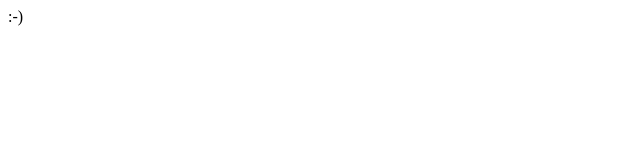
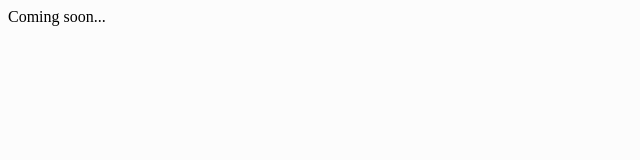
Before and after one commit to Akvel/akvel.github.com, a plain HTML site: page index.html in a window 1280 px wide. Shown: the full height of the page, 0-640 px from the left. Drawn offline with Linux system fonts and the light colour scheme.

Commit message:
Update index.html

```diff
--- a/index.html
+++ b/index.html
@@ -3,12 +3,19 @@
 <html xmlns="http://www.w3.org/1999/xhtml">
 <head>
 <meta http-equiv="Content-Type" content="text/html; charset=UTF-8" />
-<title>Veleriy Akintsev</title>
+<title>Valeriy Akintsev</title>
+
+<style>
+body {
+  background : #FCFCFC
+}
+</style>
+
 </head>
 <body>
 
 
-	:-)
+	Coming soon...
 
 
 
```
